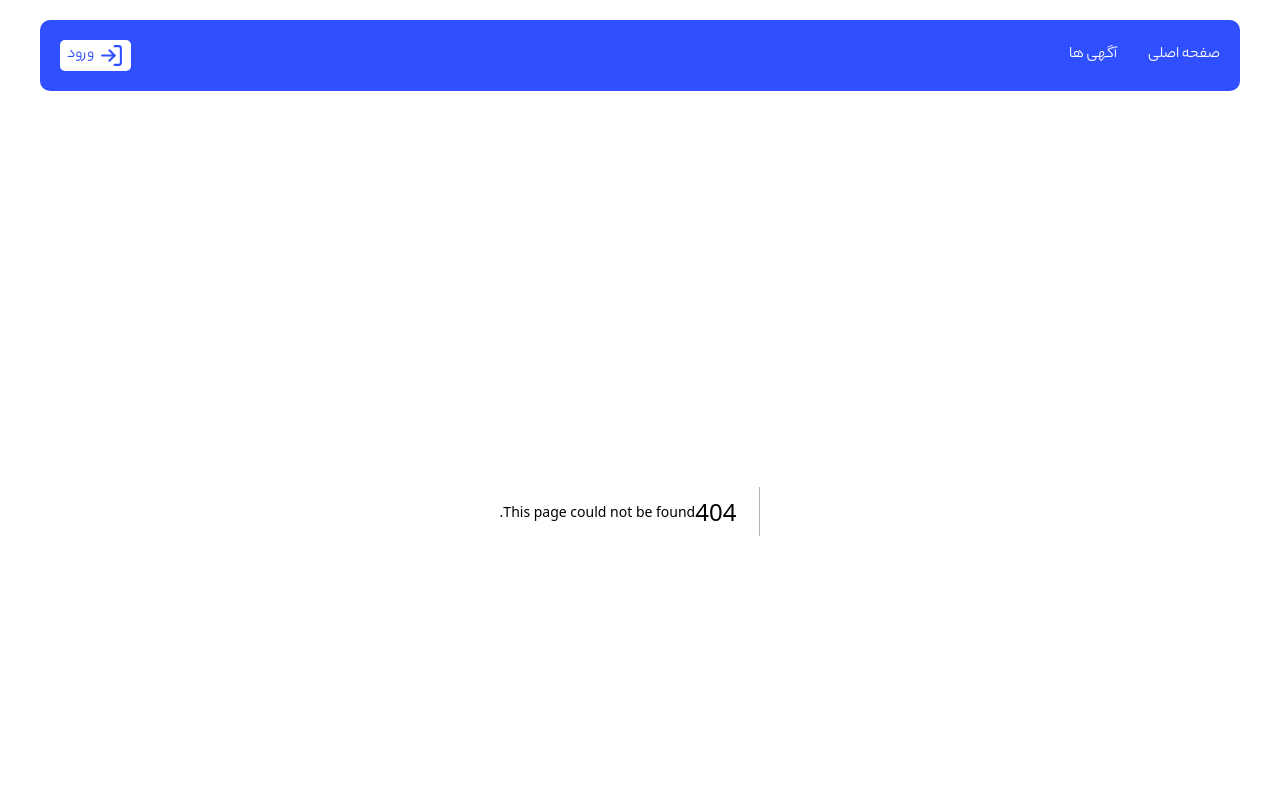
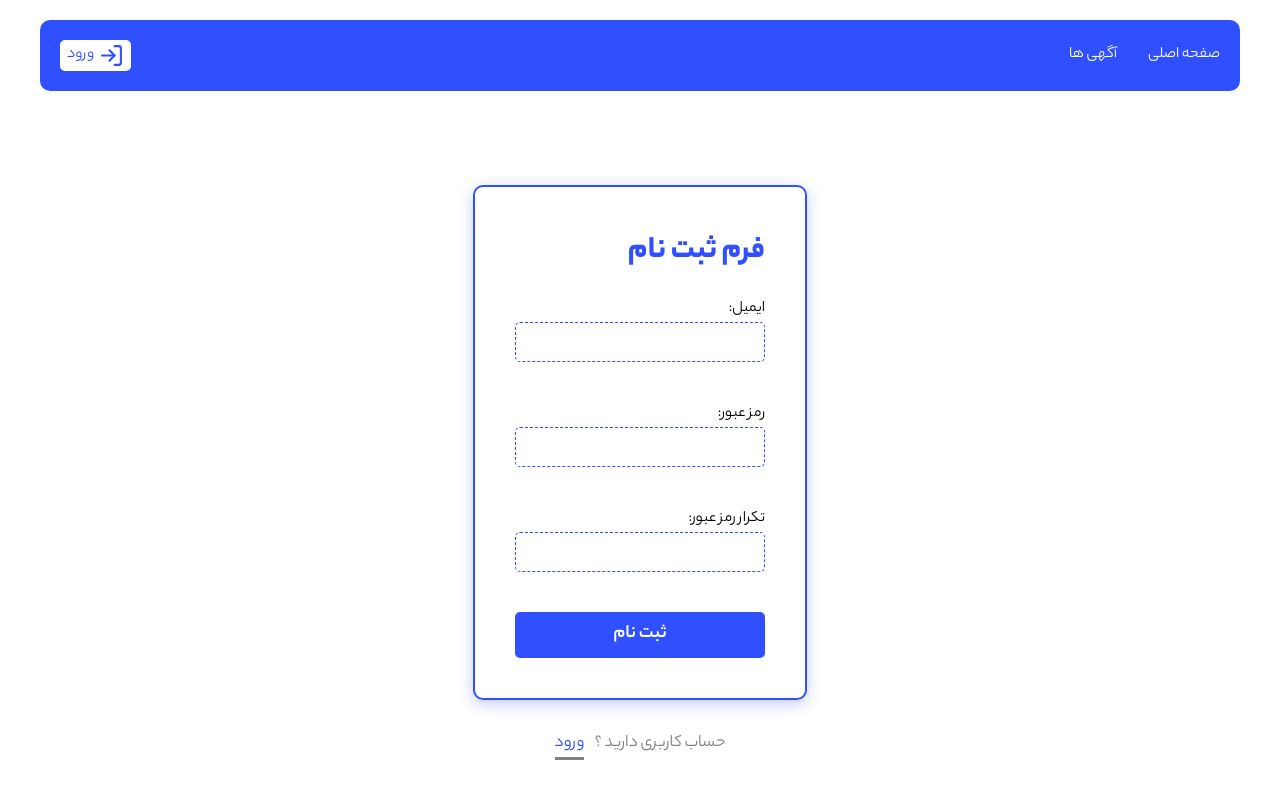
Before and after one commit to MiladLotfi66/amlak, a Next.js app: page /signup in a window 1280 px wide. Before the commit this address had no page. Shown: the top 800 px of the page. Built offline with nearby package versions, Linux system fonts and the light colour scheme.

Commit message:
make signup page

```diff
--- /dev/null
+++ b/src/app/signup/page.js
@@ -0,0 +1,10 @@
+import SignupPage from '@/templates/SignupPage'
+function SignUp() {
+  return (
+    <div>
+      <SignupPage/>
+    </div>
+  )
+}
+
+export default SignUp
--- /dev/null
+++ b/src/components/templates/SignupPage.js
@@ -0,0 +1,42 @@
+"use client";
+import styles from "@/templates/SignupPage.module.css";
+import Link from "next/link";
+import { useState } from "react";
+
+function SignupPage() {
+  const [email, setEmail] = useState("");
+  const [password, setPassword] = useState("");
+  const [rePassword, setRePassword] = useState("");
+
+  return (
+    <div className={styles.form}>
+      <form>
+        <h4>فرم ثبت نام</h4>
+        <lable>ایمیل:</lable>
+        <input
+          type="text"
+          value={email}
+          onChange={(e) => setEmail(e.target.value)}
+        ></input>
+        <lable>رمز عبور:</lable>
+        <input
+          type="password"
+          value={password}
+          onChange={(e) => setPassword(e.target.value)}
+        ></input>
+        <lable>تکرار رمز عبور:</lable>
+        <input
+          type="password"
+          value={rePassword}
+          onChange={(e) => setRePassword(e.target.value)}
+        ></input>
+        <button type="submit">ثبت نام</button>
+      </form>
+      <p>حساب کاربری دارید ؟
+        <Link href='/signin'>ورود</Link>
+      </p>
+    </div>
+  );
+}
+
+export default SignupPage;
--- /dev/null
+++ b/src/components/templates/SignupPage.module.css
@@ -0,0 +1,74 @@
+.form {
+    display: flex;
+    flex-direction: column;
+    justify-content: center;
+    align-items: center;
+    height: 90vh;
+  }
+
+  .form h4 {
+    color: #304ffe;
+    font-weight: 600;
+    font-size: 2rem;
+    margin-bottom: 20px;
+  }
+
+  .form form {
+    display: flex;
+    flex-direction: column;
+    max-width: 700px;
+    box-shadow: #304ffe4a 0px 4px 15px;
+    border: 2px solid #304ffe;
+    padding: 40px;
+    border-radius: 10px;
+    margin-bottom: 30px;
+  }
+
+  .form label {
+    color: #304ffe;
+    margin-bottom: 10px;
+    font-weight: 400;
+  }
+
+  .form input {
+    margin-bottom: 40px;
+    width: 250px;
+    border: 1px #304ffe dashed;
+    color: grey;
+    border-radius: 5px;
+    padding: 10px;
+    direction: ltr !important;
+    font-size: 1rem;
+    height: 40px;
+  }
+
+  .form input:focus {
+    border: 1px #304ffe solid;
+    outline: none;
+  }
+
+  .form button {
+    border: none;
+    background-color: #304ffe;
+    color: #fff;
+    font-size: 1.2rem;
+    font-weight: 400;
+    border-radius: 5px;
+    transition: all ease-in 0.1s;
+    cursor: pointer;
+    padding: 8px 0;
+  }
+  .form button:hover {
+    transform: scale(1.05);
+  }
+
+  .form p {
+    color: grey;
+    font-size: 1.1rem;
+  }
+
+  .form a {
+    color: #304ffe;
+    margin-right: 10px;
+    border-bottom: 3px solid grey;
+  }
```
